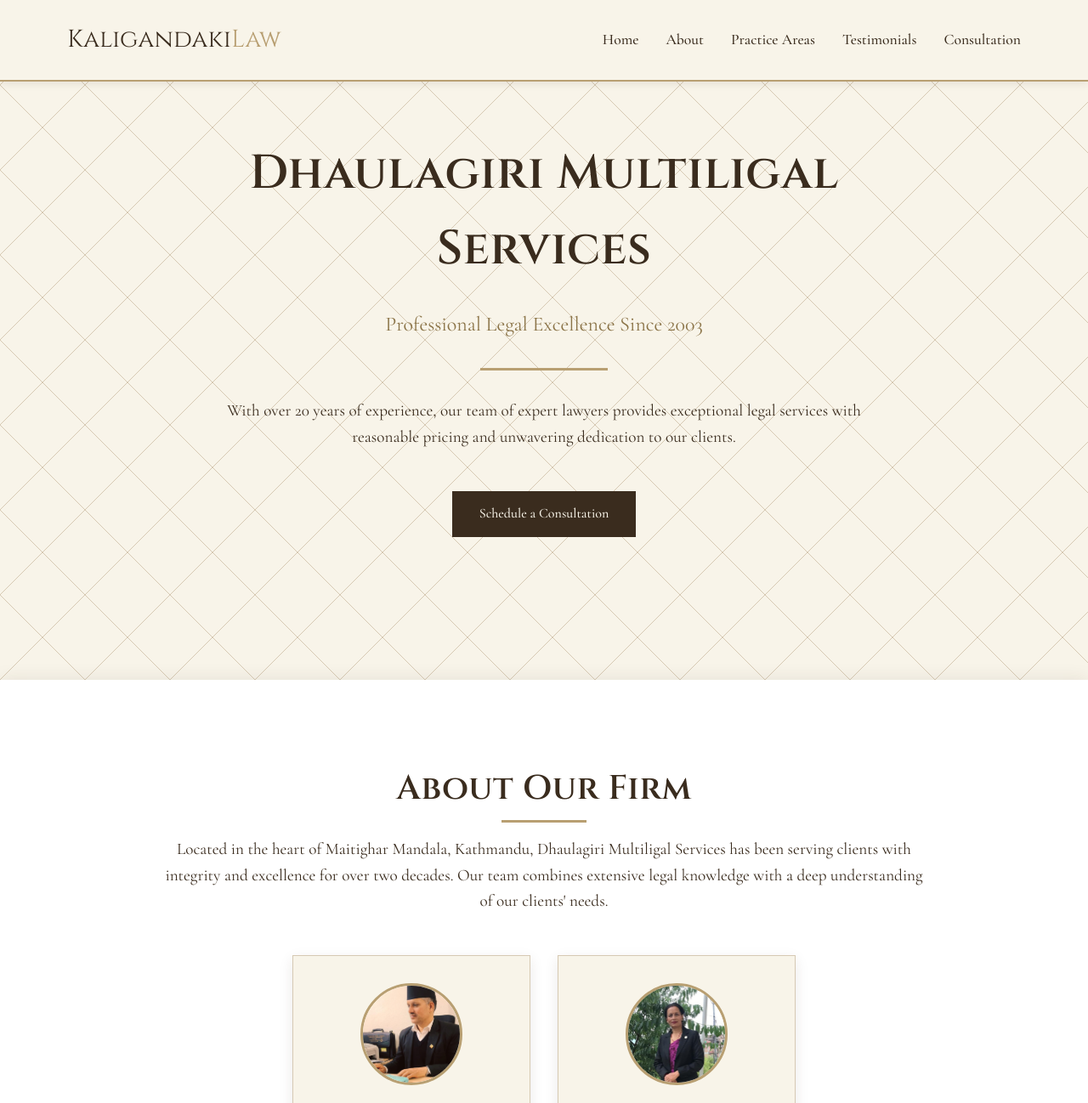
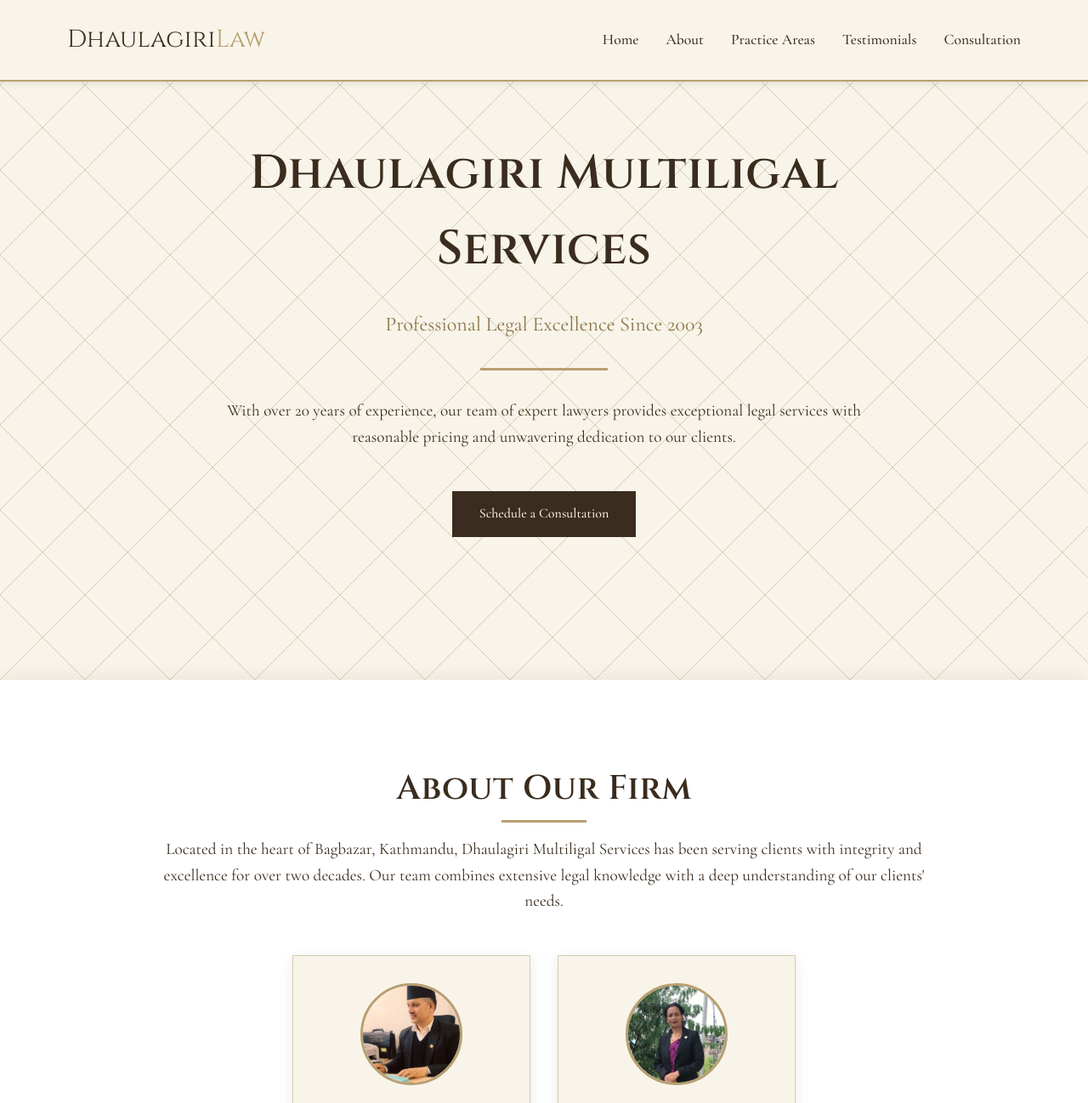
Before and after one commit to zenithkandel/kaligandaki, a website: page index.html in a window 1280 px wide. Shown: the top 1298 px of the page at 85% size. Drawn offline with nearby package versions, Linux system fonts and the light colour scheme.

Commit message:
name change

```diff
--- a/index.html
+++ b/index.html
@@ -698,7 +698,7 @@
     <!-- Header & Navigation -->
     <header>
         <div class="container header-container">
-            <a href="#" class="logo">Kaligandaki<span>Law</span></a>
+            <a href="#" class="logo">Dhaulagiri<span>Law</span></a>
             <nav>
                 <ul class="nav-menu">
                     <li><a href="#hero">Home</a></li>
@@ -734,7 +734,7 @@
         <div class="container">
             <div class="section-content">
                 <h2>About Our Firm</h2>
-                <p>Located in the heart of Maitighar Mandala, Kathmandu, Dhaulagiri Multiligal Services has been serving clients with integrity and excellence for over two decades. Our team combines extensive legal knowledge with a deep understanding of our clients' needs.</p>
+                <p>Located in the heart of Bagbazar, Kathmandu, Dhaulagiri Multiligal Services has been serving clients with integrity and excellence for over two decades. Our team combines extensive legal knowledge with a deep understanding of our clients' needs.</p>
 
                 <div class="lawyers-container">
                     <div class="lawyer-card">
@@ -880,7 +880,7 @@
                 <div class="footer-logo">Dhaulagiri<span>Law</span></div>
 
                 <div class="contact-info">
-                    <p><i class="fas fa-map-marker-alt"></i> Maitighar Mandala, Kathmandu, Nepal</p>
+                    <p><i class="fas fa-map-marker-alt"></i> Bagbazar, Kathmandu, Nepal</p>
                     <p><i class="fas fa-phone"></i> +977-9851049077 | +977-9840058015</p>
                     <p><i class="fas fa-envelope"></i> kandelsp@gmail.com</p>
                 </div>
```
